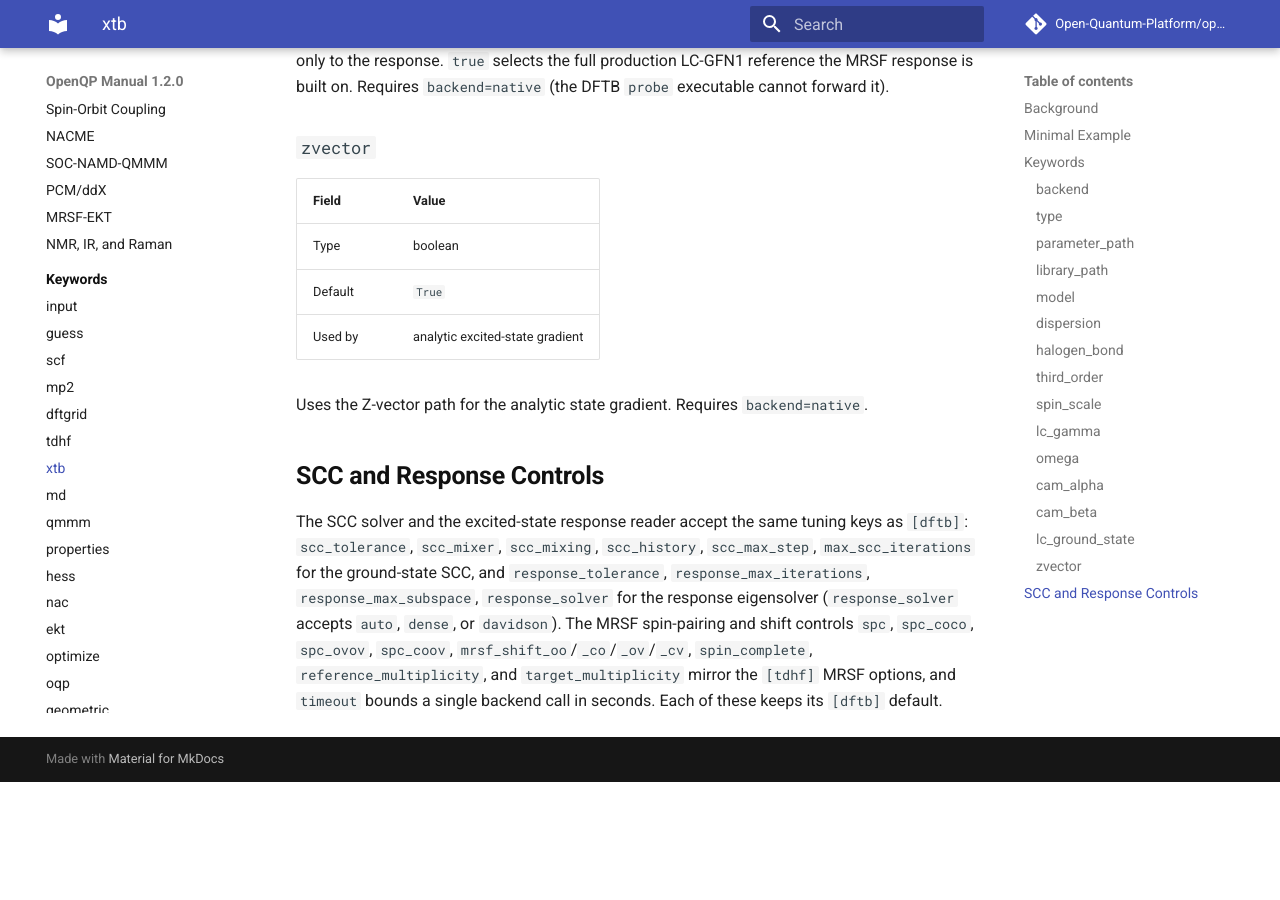
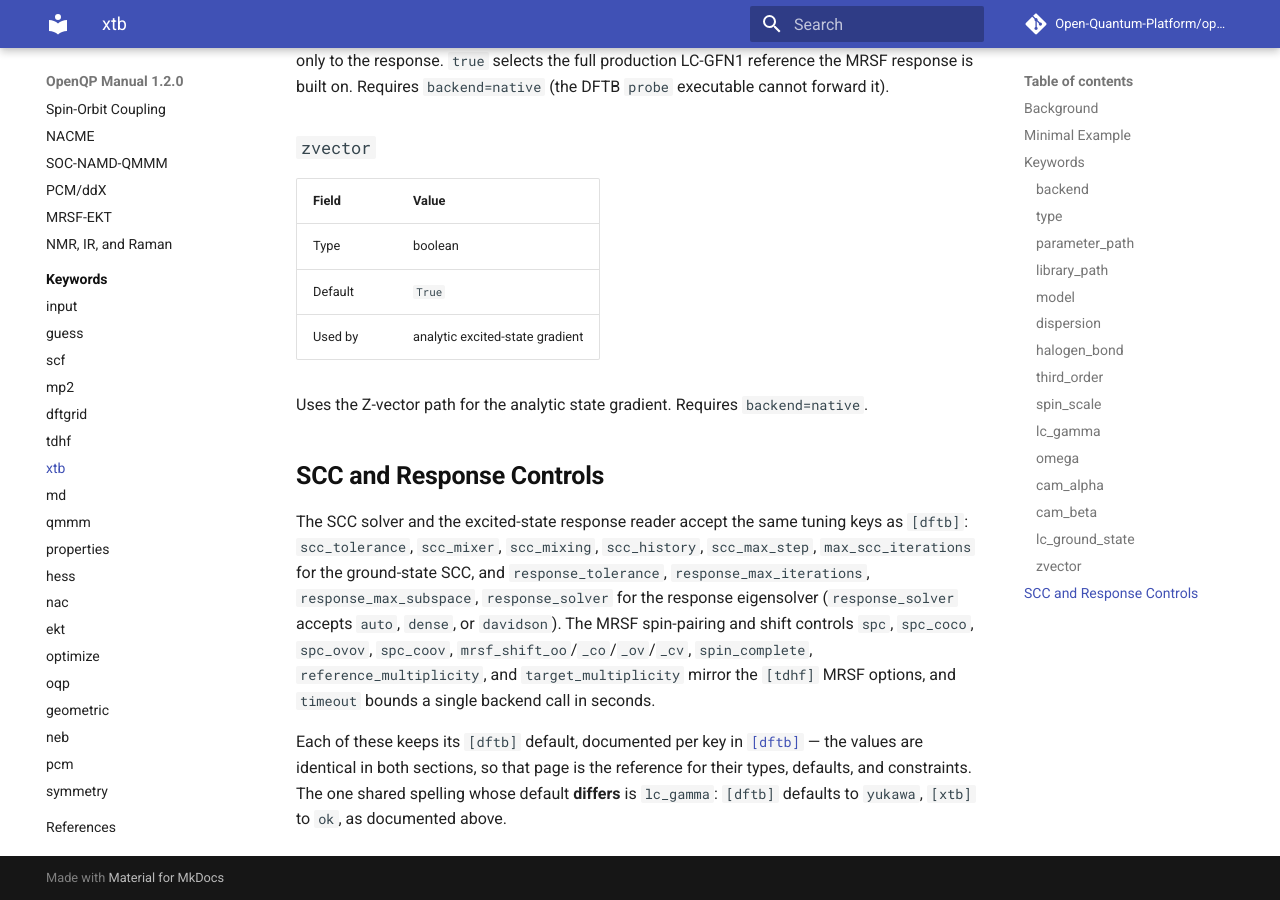
Before and after one commit to Open-Quantum-Platform/openqp-docs, an MkDocs documentation site: the page built from docs/keywords/xtb.md, in a window 1280 px wide and 900 px high, scrolled down 6611 px. Built offline with MkDocs 1.6.1 and Material for MkDocs 9.7.7, drawn with Linux system fonts in a browser that asks for light colours; comment, search, counter and statistics services are not loaded; before the commit the page ends 7393 px from its top, so only the background shows below that.

Commit message:
docs(xtb): point the shared controls at the [dftb] reference page
Codex flagged that this paragraph defers ~half the [xtb] schema to "[dftb]
defaults" without saying where to read them. docs/keywords/dftb.md does exist
on main and documents every one of these keys (Codex saw it missing only
because this branch is 31 commits behind main). Link it explicitly, and call
out lc_gamma as the one shared spelling whose default differs between the two
sections: [dftb] yukawa vs [xtb] ok, per OQP_CONFIG_SCHEMA.

Co-Authored-By: Claude <noreply@anthropic.com>

```diff
--- a/docs/keywords/xtb.md
+++ b/docs/keywords/xtb.md
@@ -258,5 +258,10 @@ keys as `[dftb]`: `scc_tolerance`, `scc_mixer`, `scc_mixing`, `scc_history`,
 shift controls `spc`, `spc_coco`, `spc_ovov`, `spc_coov`,
 `mrsf_shift_oo`/`_co`/`_ov`/`_cv`, `spin_complete`, `reference_multiplicity`,
 and `target_multiplicity` mirror the `[tdhf]` MRSF options, and `timeout`
-bounds a single backend call in seconds. Each of these keeps its `[dftb]`
-default.
+bounds a single backend call in seconds.
+
+Each of these keeps its `[dftb]` default, documented per key in
+[`[dftb]`](dftb.md) — the values are identical in both sections, so that page
+is the reference for their types, defaults, and constraints. The one shared
+spelling whose default **differs** is `lc_gamma`: `[dftb]` defaults to
+`yukawa`, `[xtb]` to `ok`, as documented above.
```
